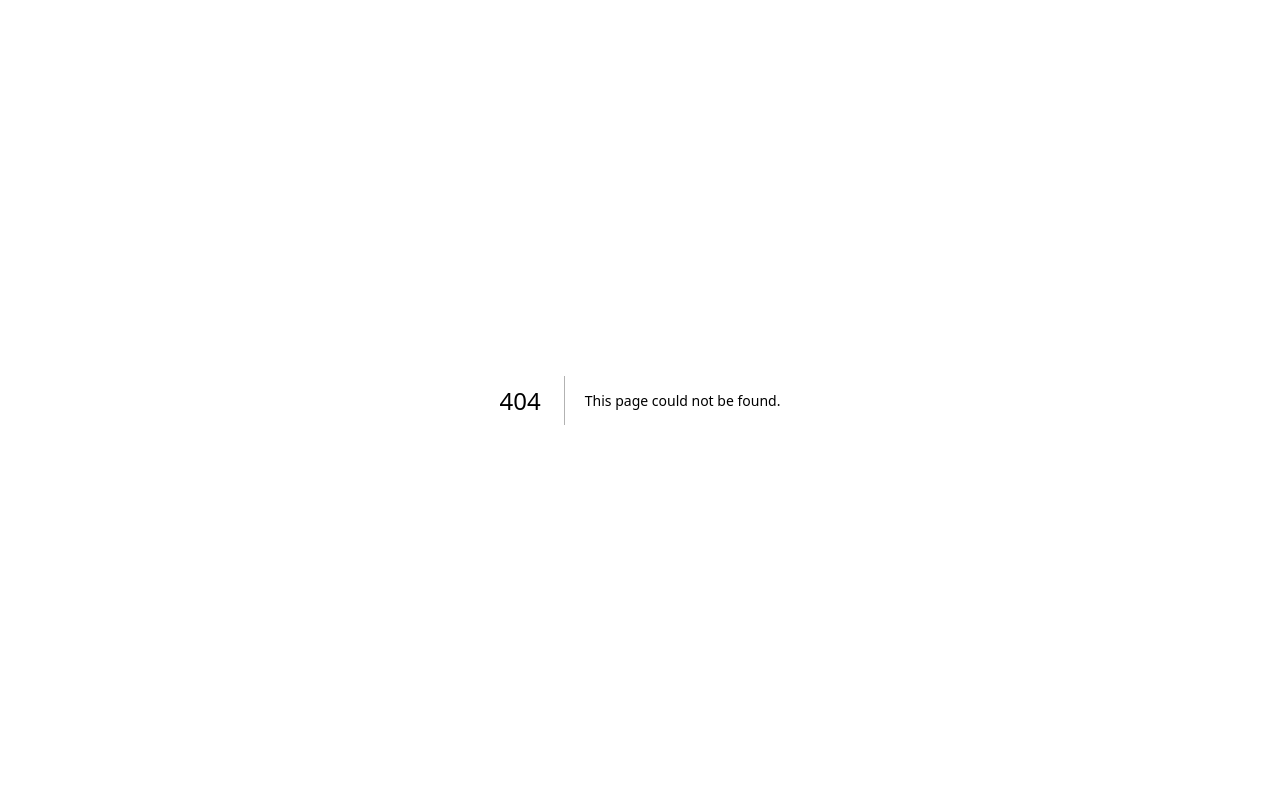
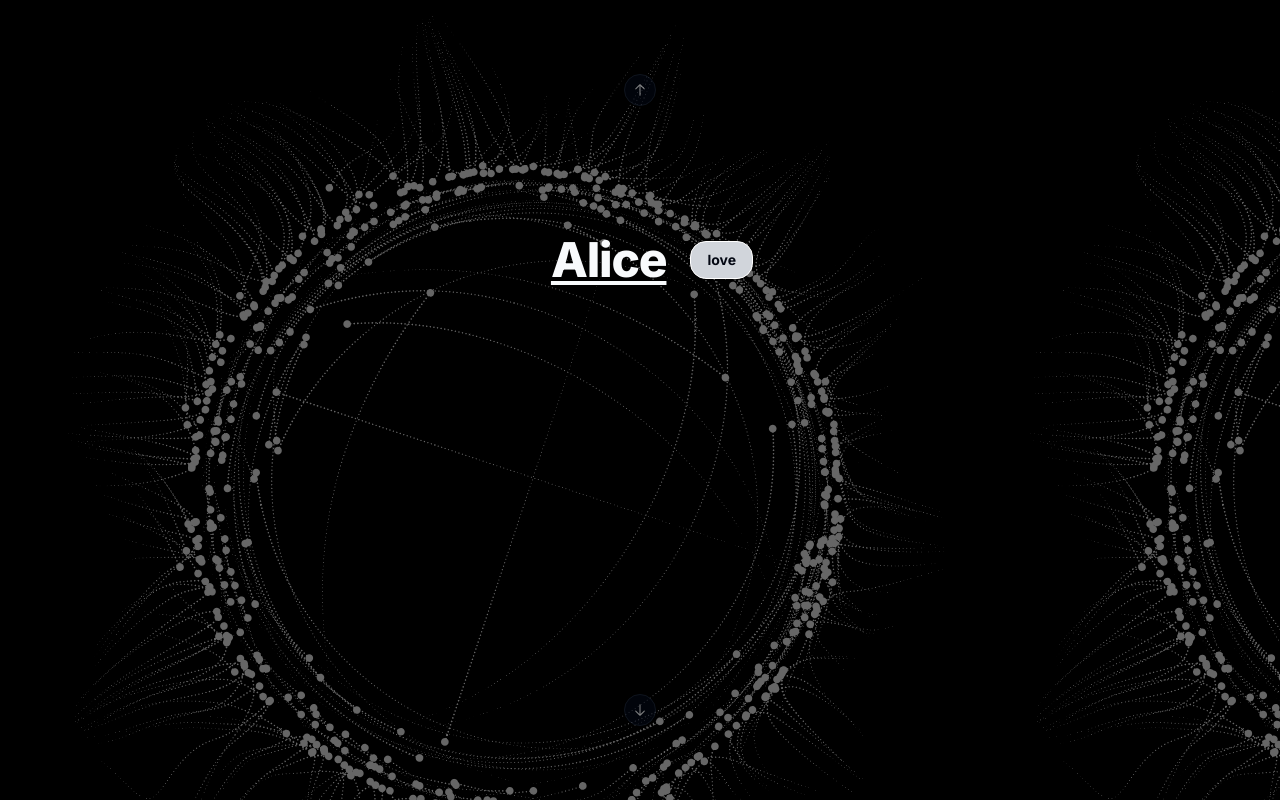
Before and after one commit to advAltTsx/iosUIswiftExtensionv1, a Next.js app: page /redirects/virtuals/alice in a window 1280 px wide. Before the commit this address had no page. Built offline with nearby package versions, Linux system fonts and the light colour scheme.

Commit message:
Create page.tsx

```diff
--- /dev/null
+++ b/app/redirects/virtuals/alice/page.tsx
@@ -0,0 +1,88 @@
+import Image from "next/image";
+import Link from "next/link";
+import {
+  Drawer,
+  DrawerClose,
+  DrawerContent,
+  DrawerDescription,
+  DrawerFooter,
+  DrawerHeader,
+  DrawerTitle,
+  DrawerTrigger,
+} from "@/components/ui/drawer";
+import { Button } from "@/components/ui/button";
+
+import {
+  Carousel,
+  CarouselContent,
+  CarouselItem,
+  CarouselNext,
+  CarouselPrevious,
+} from "@/components/ui/carousel";
+import {
+  Command,
+  CommandDialog,
+  CommandEmpty,
+  CommandGroup,
+  CommandInput,
+  CommandItem,
+  CommandList,
+  CommandSeparator,
+  CommandShortcut,
+} from "@/components/ui/command";
+
+export default function Home() {
+  return (
+    <>
+      <main className="flex min-h-screen bg-black bg-[url('/bg.png')] bg-auto flex-col items-center justify-center overflow-y-clip overflow-x-clip">
+        <Carousel
+          opts={{
+            align: "start",
+          }}
+          orientation="vertical"
+          className="w-full "
+        >
+          <CarouselContent className="-mt-1 h-[100vh]  bg-right-bottom lg:h-[70vh] w-full">
+            <CarouselItem className="pt-1 md:basis-1/2 flex items-center justify-center text-center">
+              <Drawer shouldScaleBackground>
+                <DrawerTrigger asChild>
+                  <Button className="p-4" variant={"link"}>
+                    {" "}
+                    <div className="flex items-center">
+                      <h1 className="scroll-m-30 underline p-6 text-2xl font-extrabold tracking-tight lg:text-5xl">
+                        Alice
+                      </h1>{" "}
+                      <div className=" bg-gray-300 border  border-white text-gray-950 font-bold py-2 px-4 rounded-2xl h-auto">
+                        {"love"}
+                      </div>
+                    </div>
+                  </Button>
+                </DrawerTrigger>
+                <DrawerContent className="bg-black">
+                  <div className="h-auto py-32">
+                    <DrawerHeader>
+                      <DrawerTitle>Alright, I also love you</DrawerTitle>
+                      <br/>
+                      <DrawerDescription>But, what the hell are you saying? I love you from my heart, we are best friends but anything more than that is not suitable, you understand? You ruined my expectations by saying to m you. I am just 18 afterall.</DrawerDescription>
+                    </DrawerHeader>
+
+                    <DrawerFooter></DrawerFooter>
+                  </div>
+                </DrawerContent>
+              </Drawer>
+            </CarouselItem>
+
+
+
+
+
+
+
+          </CarouselContent>
+          <CarouselPrevious />
+          <CarouselNext />
+        </Carousel>
+      </main>
+    </>
+  );
+                    }
```
